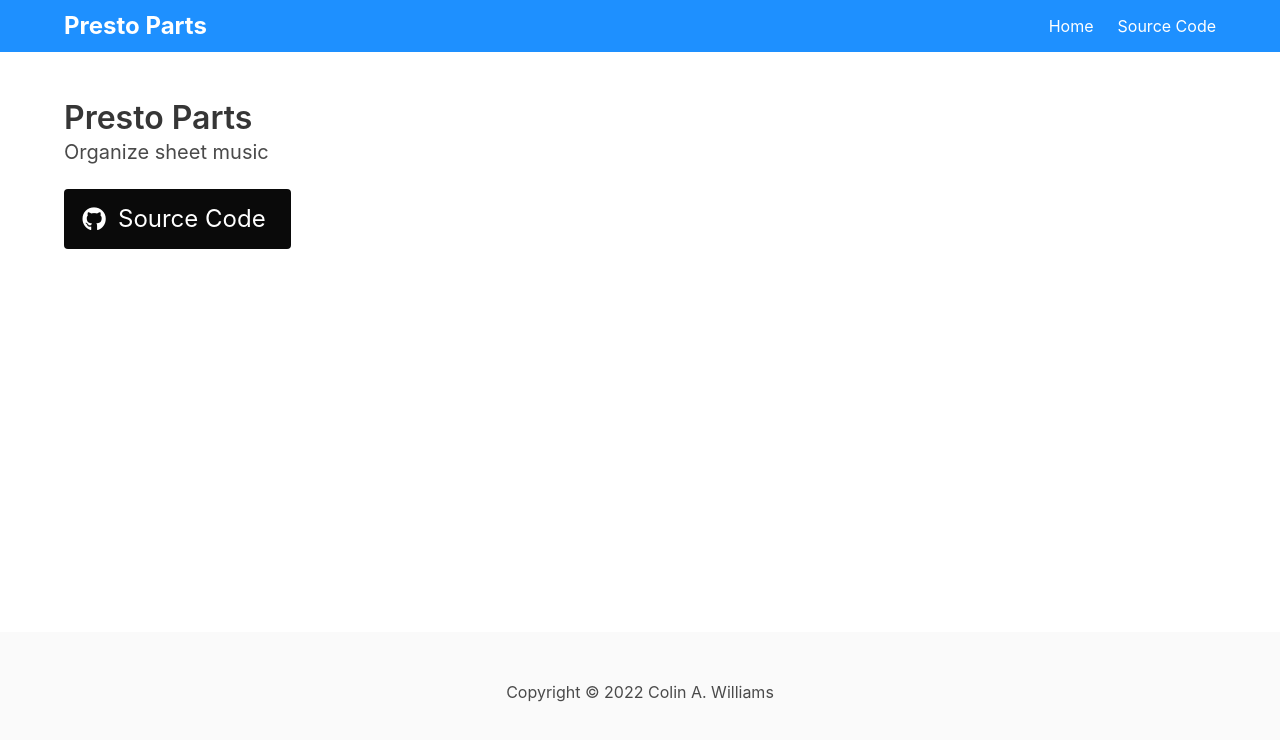
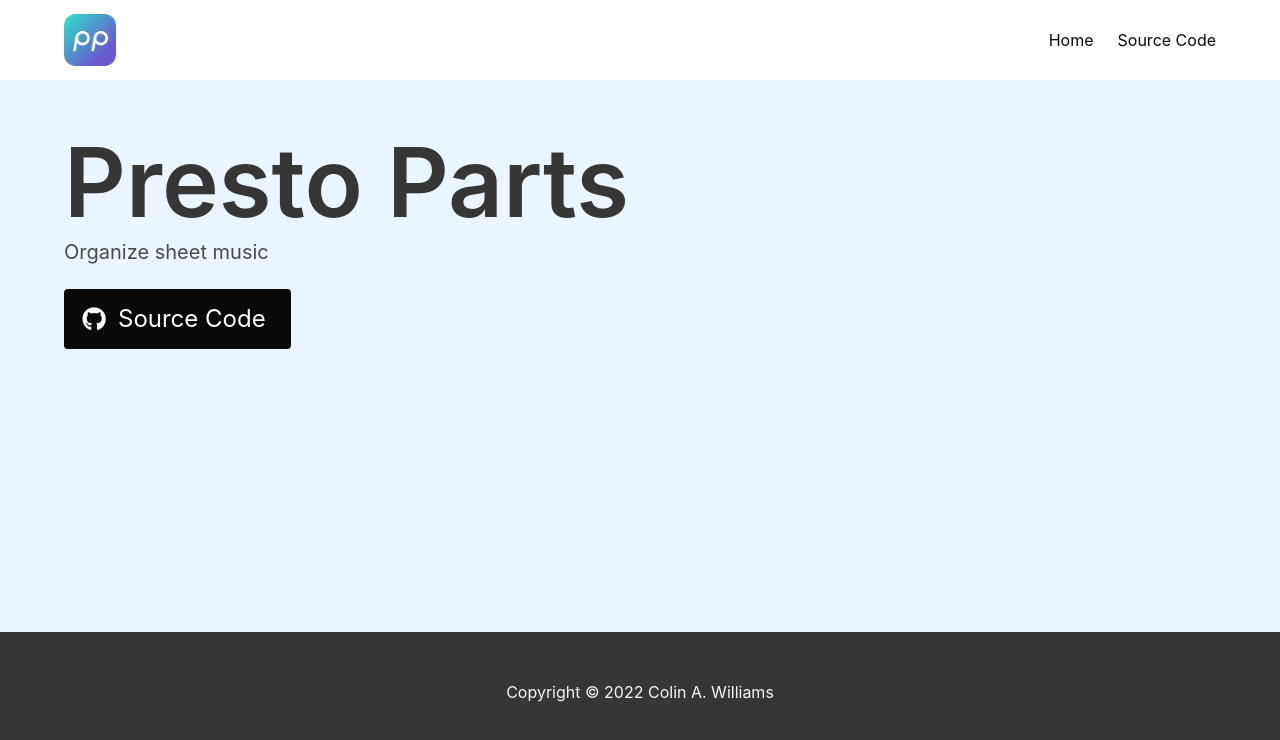
Before and after one commit to c-o-l-i-n/presto-parts-website, a website: page src/index.html in a window 1280 px wide. Drawn offline with Linux system fonts and the light colour scheme.

Commit message:
🌈 Made it pretty

```diff
--- a/src/index.html
+++ b/src/index.html
@@ -13,19 +13,12 @@
 		/>
 		<title>Presto Parts</title>
 	</head>
-	<body class="is-flex is-flex-direction-column">
-		<nav
-			class="navbar is-primary"
-			role="navigation"
-			aria-label="main navigation"
-		>
+	<body class="is-flex is-flex-direction-column has-background-primary-light">
+		<nav class="navbar is-white" role="navigation" aria-label="main navigation">
 			<div class="container">
 				<div class="navbar-brand">
-					<a
-						class="navbar-item is-size-4 has-text-weight-bold"
-						href="https://bulma.io"
-					>
-						Presto Parts
+					<a class="navbar-item is-size-4 has-text-weight-bold" href="/">
+						<img src="images/logo.png" alt="Presto Parts" />
 					</a>
 
 					<a
@@ -56,8 +49,10 @@
 			</div>
 		</nav>
 		<section class="section is-flex-grow-1">
-			<div class="container">
-				<h1 class="title">Presto Parts</h1>
+			<div
+				class="container has-text-centered-touch is-flex-touch is-flex-direction-column is-justify-content-center-touch"
+			>
+				<h1 class="title is-mega">Presto Parts</h1>
 				<h2 class="subtitle">Organize sheet music</h2>
 
 				<a
@@ -72,8 +67,7 @@
 				</a>
 			</div>
 		</section>
-		<footer class="footer">
-			<div class="content has-text-centered">
+		<footer class="footer has-background-dark has-text-light has-text-centered">
 			<p>
 				Copyright &copy;
 				<script>
@@ -81,7 +75,6 @@
 				</script>
 				Colin A. Williams
 			</p>
-			</div>
 		</footer>
 		<script src="js/index.js"></script>
 	</body>
--- a/src/scss/common.scss
+++ b/src/scss/common.scss
@@ -1,6 +1,8 @@
 // update Bulma's global variables
 $primary: DodgerBlue;
 $link: $primary;
+$navbar-height: 5rem;
+$navbar-item-img-max-height: $navbar-height * 0.65;
 
 // import Bulma and dark mode
 @import '../../node_modules/bulma/bulma.sass';
@@ -10,3 +12,7 @@ $link: $primary;
 body {
 	min-height: 100vh;
 }
+
+.is-mega {
+	font-size: 6rem;
+}
```
Also changed, not shown: src/css/common.css, src/images/logo.png (added), 1 other file. Lines whose indentation alone changed are shown as unchanged.
